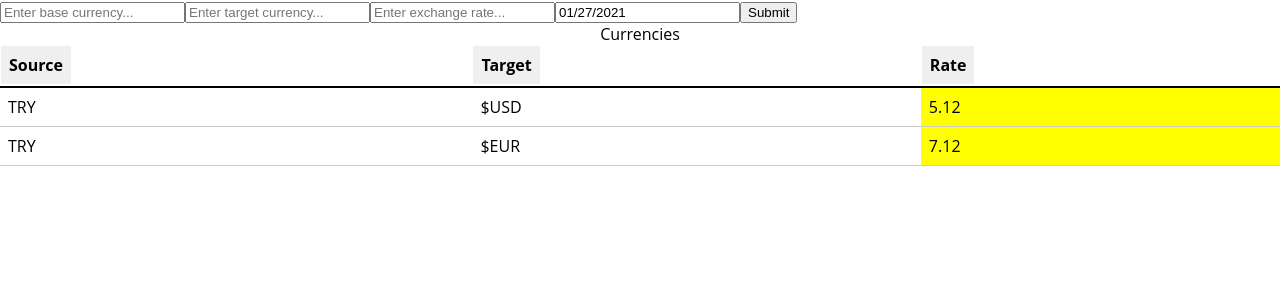
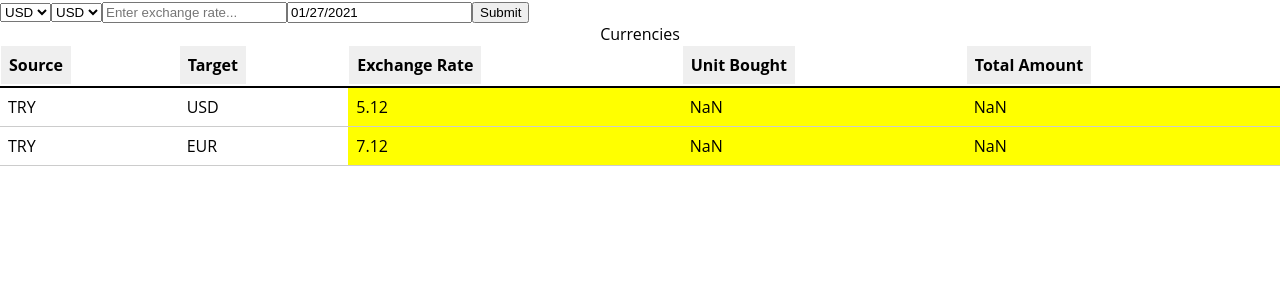
Before and after one commit to hakansander/React-Reactive-Currency-Project, a React (Create React App) app: page / in a window 1280 px wide. Shown: the top 300 px of the page. Built offline with nearby package versions, Linux system fonts and the light colour scheme.

Commit message:
Add dropdown lists and total amount calculation

```diff
--- a/src/components/Currency.js
+++ b/src/components/Currency.js
@@ -29,8 +29,10 @@ export const Currency = ({currency}) => {
     return (
         <tr id={currency.id} name="currency" value={currency.id} onClick={handleClick} className={currency.base ? "todo strike" : "todo"}>
             <td>{currency.base}</td>
-            <td>${currency.target}</td>
-            <td style={{ backgroundColor: ccolor }}>{currency.rate}</td>
+            <td>{currency.target}</td>
+            <td style={{ backgroundColor: ccolor }}>{(parseFloat(currency.rate)).toFixed(2)}</td>
+            <td style={{ backgroundColor: ccolor }}>{(parseFloat(currency.amount)).toFixed(2)}</td>
+            <td style={{ backgroundColor: ccolor }}>{(parseFloat(currency.rate) * parseFloat(currency.amount)).toFixed(2)}</td>
         </tr>
     );
 };
--- a/src/components/HistoricalCurrencyForm.js
+++ b/src/components/HistoricalCurrencyForm.js
@@ -3,10 +3,12 @@ import {CurrencyDatePicker} from "./CurrencyDatePicker";
 import {formatDate} from "../utils/DateFormatter";
 import axios from 'axios';
 
+import currencySymbols from "../../src/currencySymbols.json";
+
 export const HistoricalCurrencyForm = ({ addCurrency }) => {
 
-    const [ baseInput, setBaseInput ] = useState('');
-    const [ targetInput, setTargetInput ] = useState('');
+    const [ baseInput, setBaseInput ] = useState('USD');
+    const [ targetInput, setTargetInput ] = useState('USD');
     const [ rateInput, setRateInput ] = useState('');
     const [ currencyDate, setCurrencyDate] = useState(formatDate(new Date()));
 
@@ -38,14 +40,9 @@ export const HistoricalCurrencyForm = ({ addCurrency }) => {
                 console.log(data);
                 let responseData = response.data.data;
                 const rateTargetKey = Object.keys(responseData.rates).toString();
-                setData({base: responseData.base, target: rateTargetKey, rate: responseData.rates[rateTargetKey]})
+                setData({base: responseData.base, target: rateTargetKey, rate: responseData.rates[rateTargetKey], amount: rateInput })
             })
             .catch(error => console.log(error));
-
-
-/*        setBaseInput("");
-        setTargetInput("");
-        setRateInput("");*/
     }
 
     useEffect( () => {
@@ -56,8 +53,30 @@ export const HistoricalCurrencyForm = ({ addCurrency }) => {
 
     return (
         <form onSubmit={handleSubmit}>
-            <input value={baseInput} type="text" onChange={handleBaseChange} placeholder="Enter base currency..."/>
-            <input value={targetInput} type="text" onChange={handleTargetChange} placeholder="Enter target currency..."/>
+            <select
+                onChange={handleBaseChange}>
+                    {currencySymbols.map(currency => (
+                        <option
+                            key={currency.symbol}
+                            value={currency.symbol}
+                        >
+                            {currency.symbol}
+                        </option>
+                    ))}
+            </select>
+
+            <select
+                onChange={handleTargetChange}>
+                {currencySymbols.map(currency => (
+                    <option
+                        key={currency.symbol}
+                        value={currency.symbol}
+                    >
+                        {currency.symbol}
+                    </option>
+                ))}
+            </select>
+
             <input value={rateInput} type="text" onChange={handleRateChange} placeholder="Enter exchange rate..."/>
             <CurrencyDatePicker value={currencyDate} onCurrencyDateSelect={handleCurrencyDateChange} />
             <button>Submit</button>
--- a/src/components/HistoricalCurrencyTable.js
+++ b/src/components/HistoricalCurrencyTable.js
@@ -39,7 +39,21 @@ export const HistoricalCurrencyTable = () => {
                         <button
                             type="button"
                         >
-                            Rate
+                            Exchange Rate
+                        </button>
+                    </th>
+                    <th>
+                        <button
+                            type="button"
+                        >
+                            Unit Bought
+                        </button>
+                    </th>
+                    <th>
+                        <button
+                            type="button"
+                        >
+                            Total Amount
                         </button>
                     </th>
                 </tr>
--- /dev/null
+++ b/src/currencySymbols.json
@@ -0,0 +1,11 @@
+[
+  {
+    "symbol": "USD"
+  },
+  {
+    "symbol": "EUR"
+  },
+  {
+    "symbol": "TRY"
+  }
+]
```
